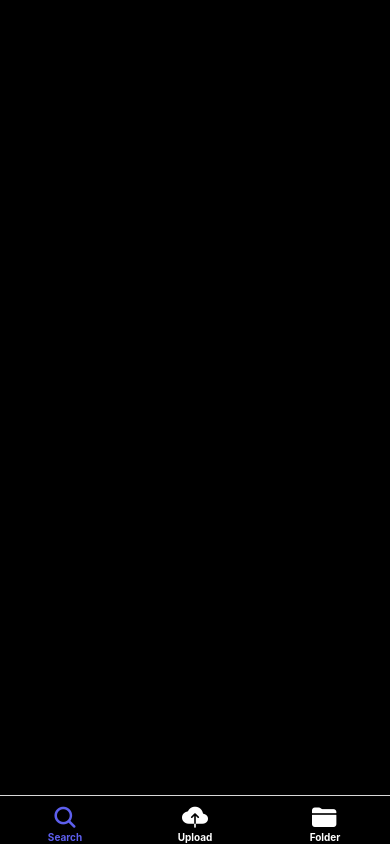
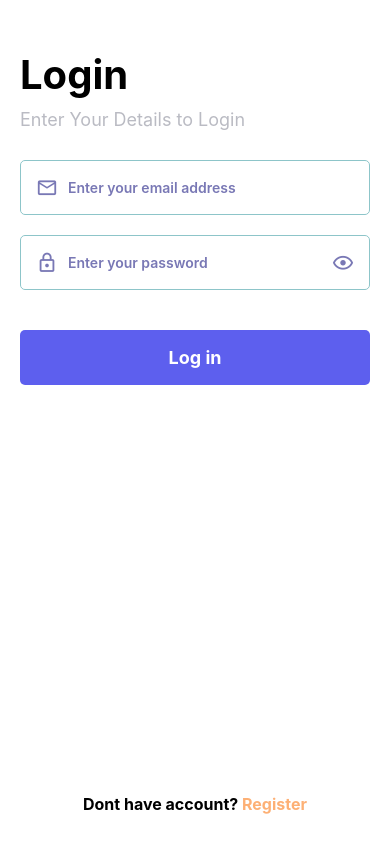
Before and after one commit to TonyCha3713/OperationChegg, a React Native app: screen /Search in a window 390 px wide. Built offline with nearby package versions, Linux system fonts and the light colour scheme.

Commit message:
ptoper nav stack

```diff
--- a/App.js
+++ b/App.js
@@ -1,12 +1,16 @@
+import { NavigationContainer } from "@react-navigation/native";
 import { SafeAreaView, StyleSheet, Text, View } from "react-native";
-
-import Navigation from "./src/navigation/index";
+import AppNav from "./src/navigation/AppNav";
 import { ContextProvider } from "./src/store/store";
 
 export default function App() {
   return (
     <View style={styles.root}>
-      <Navigation />
+      <NavigationContainer>
+        <ContextProvider>
+          <AppNav />
+        </ContextProvider>
+      </NavigationContainer>
     </View>
   );
 }
--- /dev/null
+++ b/src/navigation/AppNav.js
@@ -0,0 +1,16 @@
+import { View, Text, SafeAreaView, StyleSheet } from "react-native";
+import React from "react";
+import AuthStack from "./AuthStack";
+import useAuth from "../hooks/useAuth";
+import Tabs from "./tabs";
+
+export default function AppNav() {
+  const { jwt } = useAuth();
+  console.log(jwt);
+  return <SafeAreaView style={styles.container}>{jwt ? <Tabs /> : <AuthStack />}</SafeAreaView>;
+}
+const styles = StyleSheet.create({
+  container: {
+    flex: 1,
+  },
+});
--- /dev/null
+++ b/src/navigation/AuthStack.js
@@ -0,0 +1,16 @@
+import { createNativeStackNavigator } from "@react-navigation/native-stack";
+import Register from "../screens/Registration";
+import Login from "../screens/Login";
+import FindSchool from "../screens/FindSchool";
+
+const Stack = createNativeStackNavigator();
+
+export default function AuthStack() {
+  return (
+    <Stack.Navigator screenOptions={{ headerShown: false }} initialRouteName="Login">
+      <Stack.Screen name="Register" component={Register} />
+      <Stack.Screen name="Login" component={Login} />
+      <Stack.Screen name="FindSchool" component={FindSchool} />
+    </Stack.Navigator>
+  );
+}
--- a/src/navigation/index.js
+++ /dev/null
@@ -1,25 +0,0 @@
-import React from "react";
-import { View, Text } from "react-native";
-import { NavigationContainer } from "@react-navigation/native";
-import { createNativeStackNavigator } from "@react-navigation/native-stack";
-import FindSchool from "../screens/FindSchool";
-import Registration from "../screens/Registration";
-import Login from "../screens/Login";
-import Tabs from "./tabs";
-import { ContextProvider } from "../store/store";
-
-const Stack = createNativeStackNavigator();
-const Navigation = () => {
-  return (
-    <NavigationContainer>
-      <Stack.Navigator screenOptions={{ headerShown: false }}>
-        <Stack.Screen name="Tabs" component={Tabs} />
-        <Stack.Screen name="Registration" component={Registration} />
-        <Stack.Screen name="FindSchool" component={FindSchool} />
-        <Stack.Screen name="Login" component={Login} />
-      </Stack.Navigator>
-    </NavigationContainer>
-  );
-};
-
-export default Navigation;
--- a/src/navigation/tabs.js
+++ b/src/navigation/tabs.js
@@ -14,7 +14,10 @@ const Tabs = () => {
         headerShown: false,
         tabBarShowLabel: false,
         tabBarStyle: {
+          //   height: 90,
           backgroundColor: COLORS.black,
+          borderTopWidth: 0.5,
+          borderTopColor: "#525452",
         },
       }}
     >
```
